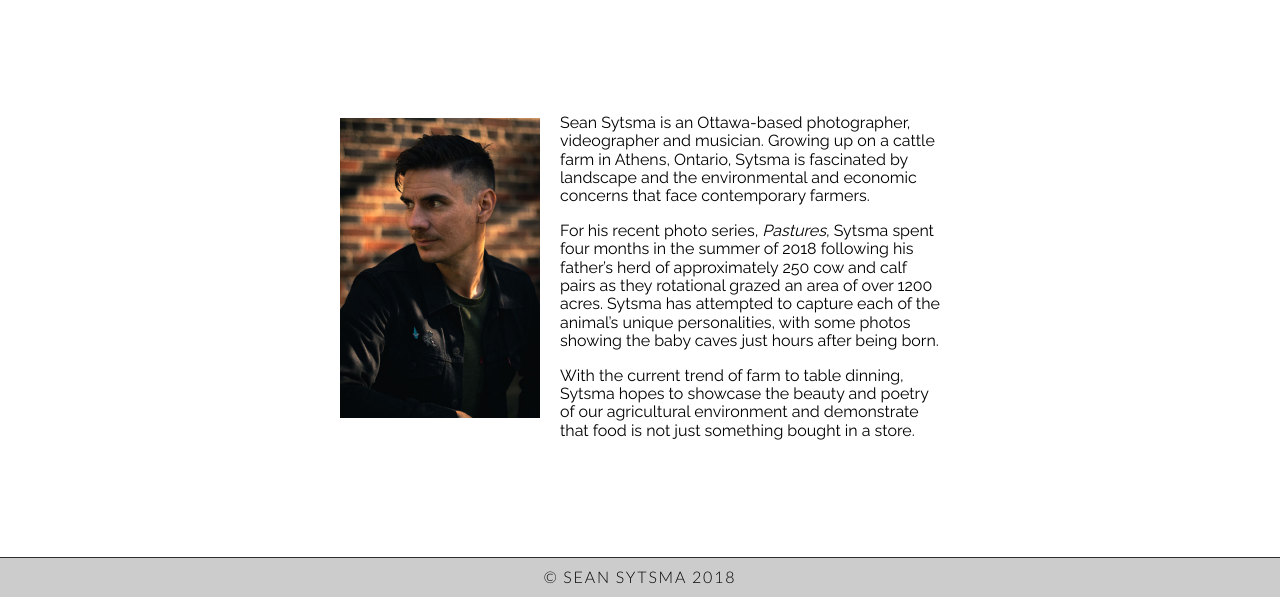
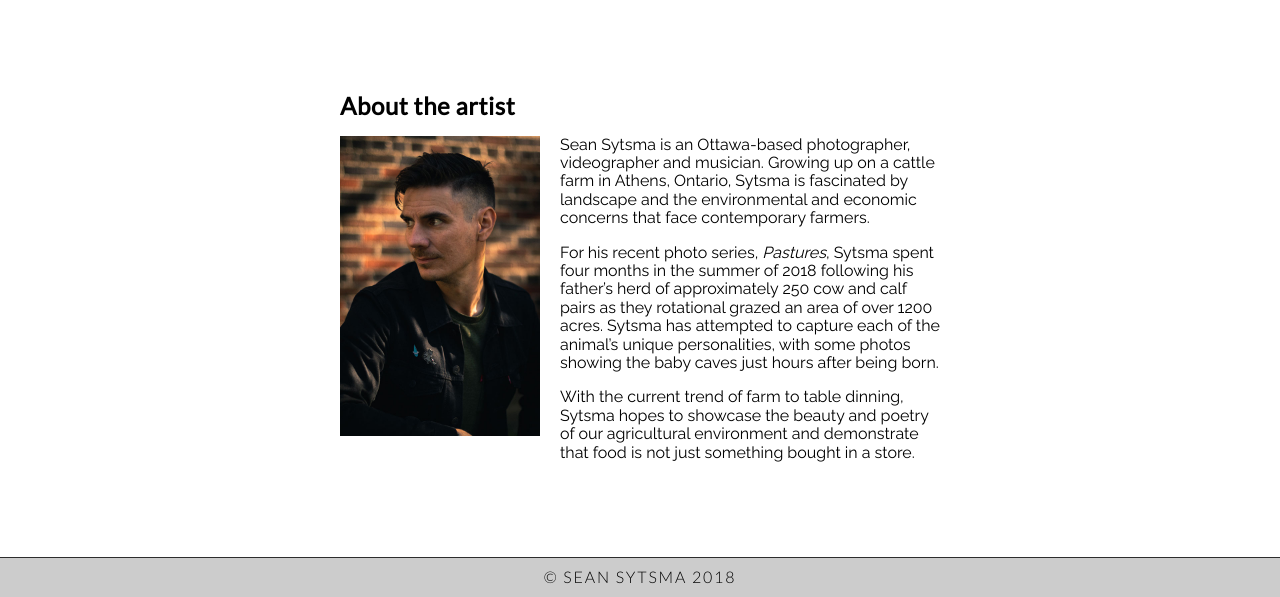
Before and after one commit to syts0002/mtm6330-midterm-syts0002, a website: page about.html in a window 1280 px wide. Shown: the part 203-800 px from the top of the page. Drawn offline with Linux system fonts and the light colour scheme.

Commit message:
updated about page

```diff
--- a/about.html
+++ b/about.html
@@ -37,7 +37,9 @@
     <div class="container">
 
       <div class="about">
+        <h1>About the artist</h1>
         <div><img src="img/sean-4.jpg" alt="Sean Sytsma. " class="aboutImg"></div>
+
         <p>Sean Sytsma is an Ottawa-based photographer, videographer and musician. Growing up on a cattle farm in
           Athens, Ontario, Sytsma is fascinated by landscape and the environmental and economic concerns that face
           contemporary farmers.</p>
--- a/scss/style.scss
+++ b/scss/style.scss
@@ -187,7 +187,7 @@ footer {
 
   .aboutImg {
     max-width: 200px;
-    margin: 20px 20px 20px 0;
+    margin: 0px 20px 20px 0;
     float: left;
     @media screen and (max-width: 640px) {
       display: none;
```
Also changed, not shown: css/min/style.css, css/style.css.
